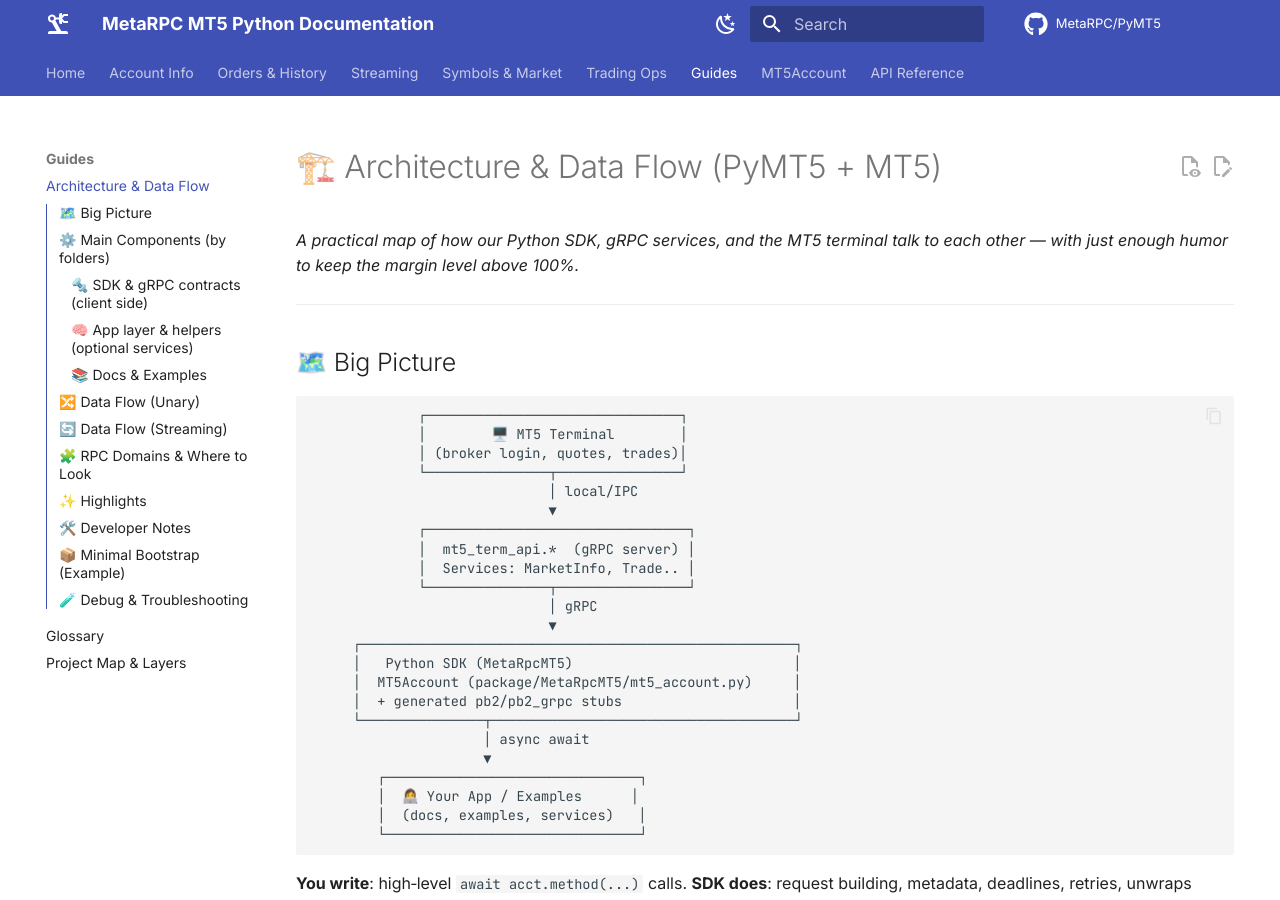
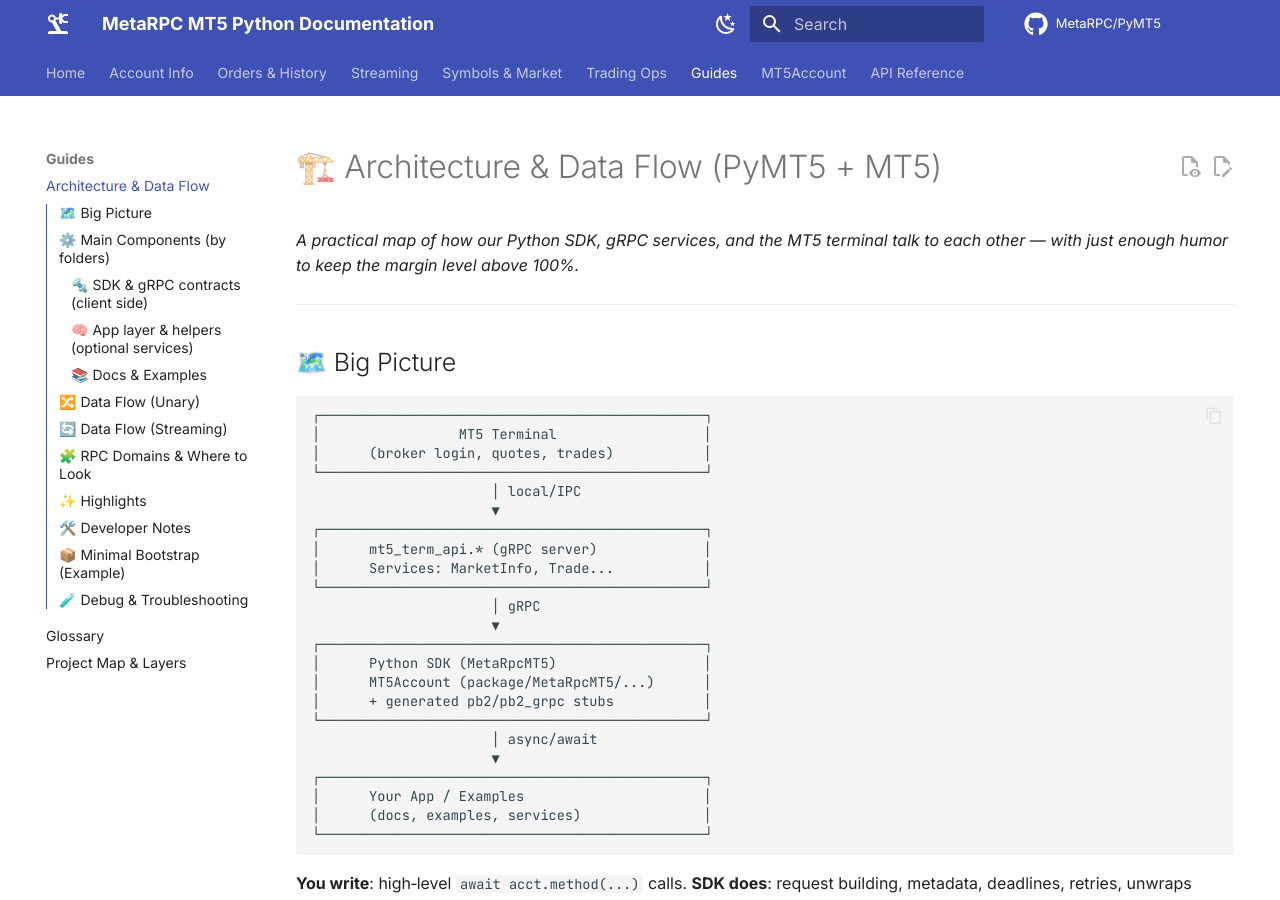
Before and after one commit to MetaRPC/PyMT5, an MkDocs documentation site: the page built from docs/I_want_to_add/Architecture_DataFlow.md, in a window 1280 px wide and 900 px high. Built offline with MkDocs 1.6.1 and Material for MkDocs 9.7.7, drawn with Linux system fonts in a browser that asks for light colours; comment, search, counter and statistics services are not loaded.

Commit message:
Update Architecture_DataFlow.md

````diff
--- a/docs/I_want_to_add/Architecture_DataFlow.md
+++ b/docs/I_want_to_add/Architecture_DataFlow.md
@@ -7,29 +7,30 @@
 ## 🗺️ Big Picture
 
 ```
-             ┌───────────────────────────────┐
-             │        🖥️ MT5 Terminal        │
-             │ (broker login, quotes, trades)│
-             └───────────────┬───────────────┘
-                             │ local/IPC
-                             ▼
-             ┌────────────────────────────────┐
-             │  mt5_term_api.*  (gRPC server) │
-             │  Services: MarketInfo, Trade.. │
-             └───────────────┬────────────────┘
-                             │ gRPC
-                             ▼
-     ┌─────────────────────────────────────────────────────┐
-     │   Python SDK (MetaRpcMT5)                           │
-     │  MT5Account (package/MetaRpcMT5/mt5_account.py)     │
-     │  + generated pb2/pb2_grpc stubs                     │
-     └───────────────┬─────────────────────────────────────┘
-                     │ async await
-                     ▼
-        ┌───────────────────────────────┐
-        │  👩‍💻 Your App / Examples      │
-        │  (docs, examples, services)   │
-        └───────────────────────────────┘
+┌───────────────────────────────────────────────┐
+│                 MT5 Terminal                  │
+│      (broker login, quotes, trades)           │
+└───────────────────────────────────────────────┘
+                      │ local/IPC
+                      ▼
+┌───────────────────────────────────────────────┐
+│      mt5_term_api.* (gRPC server)             │
+│      Services: MarketInfo, Trade...           │
+└───────────────────────────────────────────────┘
+                      │ gRPC
+                      ▼
+┌───────────────────────────────────────────────┐
+│      Python SDK (MetaRpcMT5)                  │
+│      MT5Account (package/MetaRpcMT5/...)      │
+│      + generated pb2/pb2_grpc stubs           │
+└───────────────────────────────────────────────┘
+                      │ async/await
+                      ▼
+┌───────────────────────────────────────────────┐
+│      Your App / Examples                      │
+│      (docs, examples, services)               │
+└───────────────────────────────────────────────┘
+
 ```
 
 **You write**: high‑level `await acct.method(...)` calls.
````
